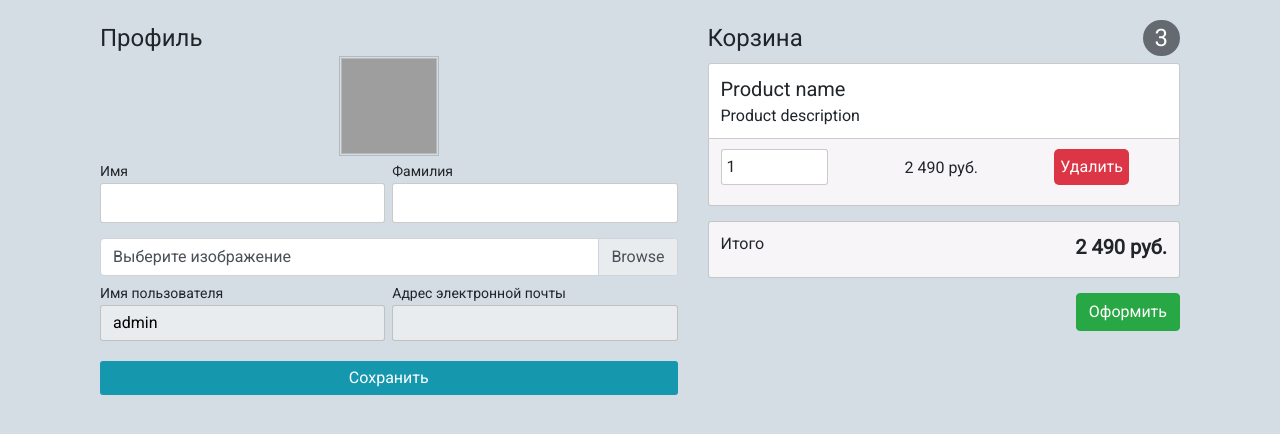
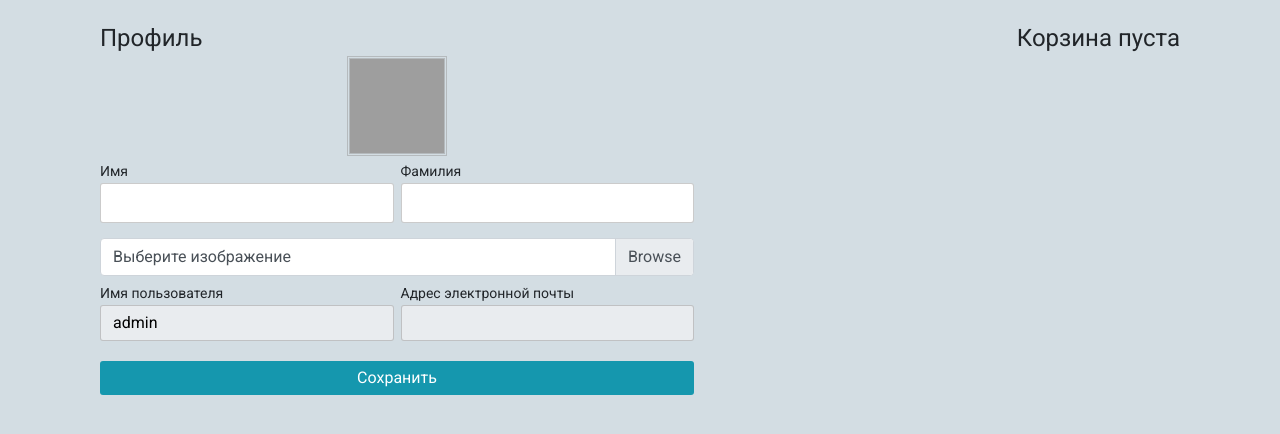
Before and after one commit to SALP0DNAG/Store, a Django app: page /users/profile/ in a window 1280 px wide. Shown: the part 56-490 px from the top of the page. Run offline with Django 4.2, Linux system fonts and the light colour scheme; a user stored in the database is signed in; data comes from the database, SQL or seed files in the repository; both versions use the stored data as it was after the commit; some libraries are stand-ins or nearby versions; grey boxes are pictures that could not be loaded.

Commit message:
added basket interaction

```diff
--- a/Store/settings.py
+++ b/Store/settings.py
@@ -130,3 +130,5 @@ MEDIA_URL = '/media/'
 MEDIA_ROOT = os.path.join(BASE_DIR, 'media')
 
 AUTH_USER_MODEL = 'users.User'
+
+LOGIN_URL = '/users/login/'
--- a/products/admin.py
+++ b/products/admin.py
@@ -3,3 +3,4 @@ from . import models
 
 admin.site.register(models.ProductCategory)
 admin.site.register(models.Product)
+admin.site.register(models.Basket)
--- a/products/urls.py
+++ b/products/urls.py
@@ -6,4 +6,6 @@ app_name = 'products'
 urlpatterns = [
     path('', views.index, name='index'),
     path('products/', views.products, name='products'),
+    path('basket-add/<int:product_id>/', views.basket_add, name='basket_add'),
+    path('basket-delete/<int:basket_id>/', views.basket_delete, name='basket_delete'),
 ]
--- a/static/products/css/profile.css
+++ b/static/products/css/profile.css
@@ -130,7 +130,11 @@
     border-radius: 0 0 3px 3px;
     border: 1px solid rgba(152, 152, 152, .5);
     border-top: 0;
-    padding: 10px 0 20px 12px;
+    padding: 10px 10px 20px 12px;
+}
+
+.quantity-price-delete button{
+    width: 40px;
 }
 
 .quantity {
@@ -140,11 +144,6 @@
     border-radius: 3px;
 }
 
-.button-delete {
-    margin-right: 50px;
-    border: none;
-    border-radius: 5px;
-}
 
 .price {
     padding-top: 7px;
@@ -165,7 +164,8 @@
     font-weight: 600;
 }
 
-.btn-success {
+.btn-formalize {
     margin-top: 15px;
+    margin-bottom: 50px;
     float: right;
 }
--- a/templates/products/base.html
+++ b/templates/products/base.html
@@ -24,7 +24,7 @@
                 <div class="nav">
                     <a href="{% url 'products:products' %}">Каталог</a>
                     {% if user.is_authenticated %}
-                        <a href="{% url 'users:profile' %}">{{ user.username }}</a>
+                        <a href="{% url 'users:profile' %}">{{ user.username  }}</a>
                         <a href="{% url 'users:logout' %}">Выйти</a>
                     {% else %}
                         <a href="{% url 'users:login' %}">Войти</a>
--- /dev/null
+++ b/templates/products/basket.html
@@ -0,0 +1,35 @@
+{% if baskets %}
+    <div class="basket">
+    <div class="title-and-quantity-goods">
+        <div class="title">Корзина</div>
+        <div class="quantity-goods"> {{ total_quantity }}</div>
+    </div>
+    <div class="product">
+        {% for basket in baskets %}
+            <div class="product-name-description">
+                <div class="product-name">{{ basket.product.name }}</div>
+                <div class="product-description">{{ basket.product.short_description }}</div>
+            </div>
+            <div class="quantity-price-delete">
+                <div class="quantity">{{ basket.quantity }} шт.</div>
+                <div class="price">{{ basket.sum }} руб.</div>
+                <div class="buttons-add-delete">
+                    <a href="{% url 'products:basket_delete' basket.id %}">
+                        <button class="btn btn-danger" type="submit"> - </button>
+                    </a>
+                    <a href="{% url 'products:basket_add' basket.product.id %}">
+                        <button class="btn btn-success" type="submit"> + </button>
+                    </a>
+                </div>
+            </div>
+        {% endfor %}
+        <div class="block-finally-price">
+            <div class="itogo">Итого</div>
+            <div class="finally-price">{{ total_sum }} руб.</div>
+        </div>
+       <button type="button" class="btn btn-success btn-formalize" type="submit">Оформить</button>
+    </div>
+</div>
+{% else %}
+    <div class="title">Корзина пуста</div>
+{% endif %}
--- a/templates/products/products.html
+++ b/templates/products/products.html
@@ -25,7 +25,9 @@
                             <div class="short-description">{{ product.short_description }}</div>
                         </div>
                         <div class="block-button">
-                            <button class="button" type="button">Добавить в корзину</button>
+                            <a href="{% url 'products:basket_add' product.id %}">
+                                <button class="button" type="button">Добавить в корзину</button>
+                            </a>
                         </div>
                     </div>
                 {% endfor %}
--- a/templates/products/profile.html
+++ b/templates/products/profile.html
@@ -45,28 +45,7 @@
                     <button type="submit" class="button-save">Сохранить</button>
                 </form>
             </div>
-            <div class="basket">
-                <div class="title-and-quantity-goods">
-                    <div class="title">Корзина</div>
-                    <div class="quantity-goods">3</div>
-                </div>
-                <div class="product">
-                    <div class="product-name-description">
-                        <div class="product-name">Product name</div>
-                        <div class="product-description">Product description</div>
-                    </div>
-                    <div class="quantity-price-delete">
-                        <div class="quantity">1</div>
-                        <div class="price">2 490 руб.</div>
-                        <button class="button-delete btn-danger" type="submit">Удалить</button>
-                    </div>
-                    <div class="block-finally-price">
-                        <div class="itogo">Итого</div>
-                        <div class="finally-price">2 490 руб.</div>
-                    </div>
-                   <button type="button" class="btn btn-success" type="submit">Оформить</button>
-                </div>
-            </div>
+            {% include 'products/basket.html' %}
         </div>
     </div>
 {% endblock %}
--- a/users/views.py
+++ b/users/views.py
@@ -1,7 +1,9 @@
 from django.shortcuts import render, HttpResponseRedirect
 from django.urls import reverse
 from django.contrib import auth, messages
+from django.contrib.auth.decorators import login_required
 from users.forms import UserLoginForm, UserRegistrationForm, UserProfileForm
+from products.models import Basket
 
 
 def login(request):
@@ -39,6 +41,7 @@ def register(request):
     return render(request, 'users/register.html', context=context)
 
 
+@login_required
 def profile(request):
     if request.method == "POST":
         form = UserProfileForm(data=request.POST, files=request.FILES, instance=request.user)
@@ -47,8 +50,14 @@ def profile(request):
             return HttpResponseRedirect(reverse('users:profile'))
     else:
         form = UserProfileForm(instance=request.user)
+    baskets = Basket.objects.filter(user=request.user)
+    total_quantity = sum(basket.quantity for basket in baskets)
+    total_sum = sum(basket.sum() for basket in baskets)
     context = {
         'form': form,
+        'baskets': baskets,
+        'total_quantity': total_quantity,
+        'total_sum': total_sum,
     }
     return render(request, 'products/profile.html', context=context)
 
```
Also changed, not shown: products/models.py (+14 -0 lines), products/views.py (+31 -2 lines), db.sqlite3, media/users_images/avatar.jpg (added), products/migrations/0003_basket.py (added).
